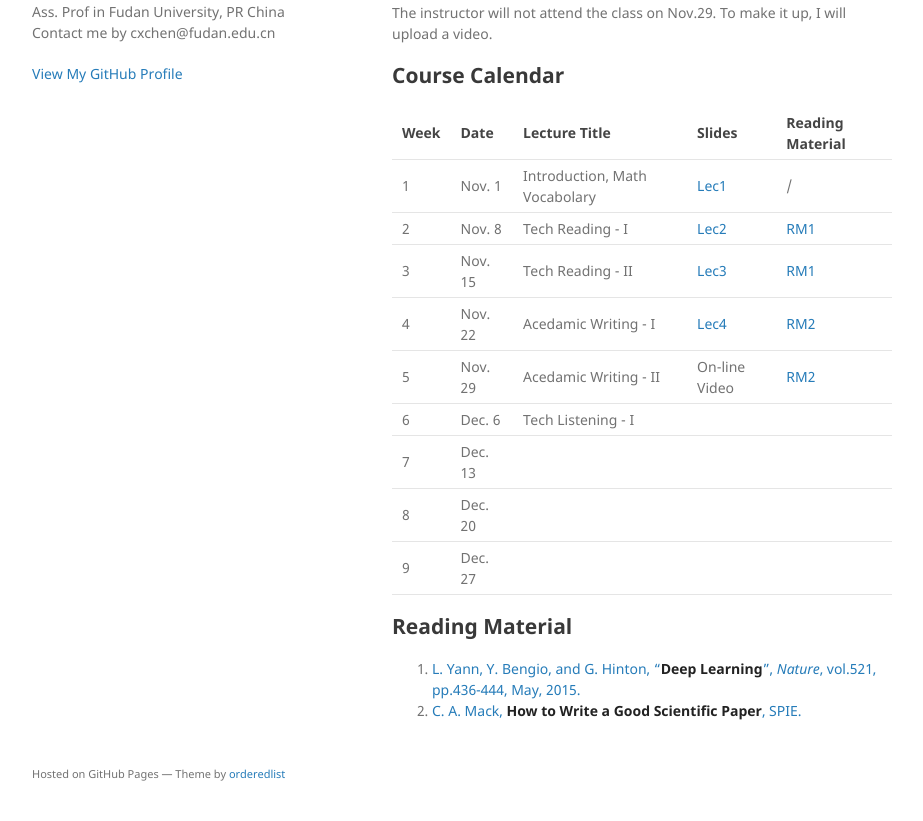
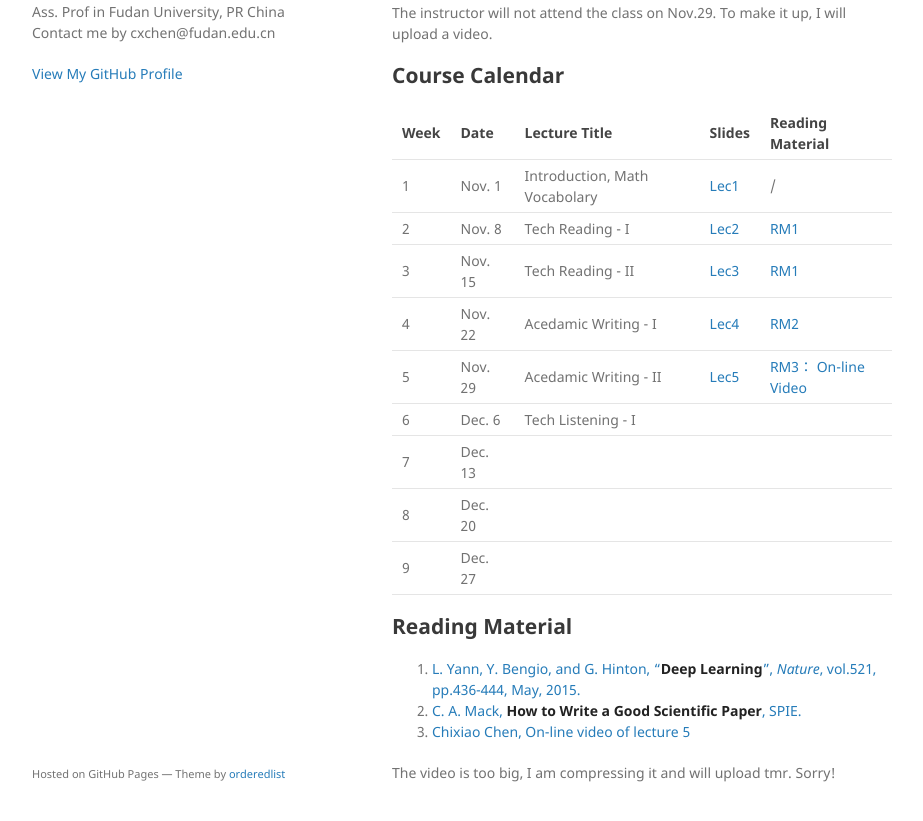
Before and after one commit to cihlab/cihlab.github.io, a Jekyll site: the page built from course/peng.md, in a window 1280 px wide and 1220 px high. Shown: the part 367-1188 px from the top of the window, without its empty margins (178-1101 px from the left). Built offline with Jekyll 4.4.1, drawn with Linux system fonts in a browser that asks for light colours; our own code applies the rules of GitHub Pages for plain Markdown files.

Commit message:
Update peng.md

```diff
--- a/course/peng.md
+++ b/course/peng.md
@@ -26,7 +26,7 @@ The instructor will not attend the class on Nov.29. To make it up, I will upload
 2| Nov. 8 | Tech Reading - I |  [Lec2](./peng02.pdf) | [RM1](https://www.nature.com/articles/nature14539.pdf) |
 3| Nov. 15 | Tech Reading - II | [Lec3](./peng03.pdf) | [RM1](https://www.nature.com/articles/nature14539.pdf) |
 4| Nov. 22 | Acedamic Writing - I | [Lec4](./peng04.pdf)  | [RM2](https://spie.org/samples/9781510619142.pdf)|
-5| Nov. 29 | Acedamic Writing - II | On-line Video  | [RM2](https://spie.org/samples/9781510619142.pdf)|
+5| Nov. 29 | Acedamic Writing - II | [Lec5](./peng05.pdf)  | [RM3： On-line Video](https://spie.org/samples/9781510619142.pdf)|
 6| Dec. 6 | Tech Listening - I |   |  |
 7| Dec. 13 |   |   |  |
 8| Dec. 20 |   |   |  |
@@ -36,3 +36,6 @@ The instructor will not attend the class on Nov.29. To make it up, I will upload
 
 1. [L. Yann, Y. Bengio, and G. Hinton, "**Deep Learning**", *Nature*, vol.521, pp.436-444, May, 2015.](https://www.nature.com/articles/nature14539.pdf)
 2. [C. A. Mack, **How to Write a Good Scientific Paper**, SPIE.](https://spie.org/samples/9781510619142.pdf)
+3. [Chixiao Chen, On-line video of lecture 5](https://spie.org/samples/9781510619142.pdf)
+
+The video is too big, I am compressing it and will upload tmr. Sorry!
```
